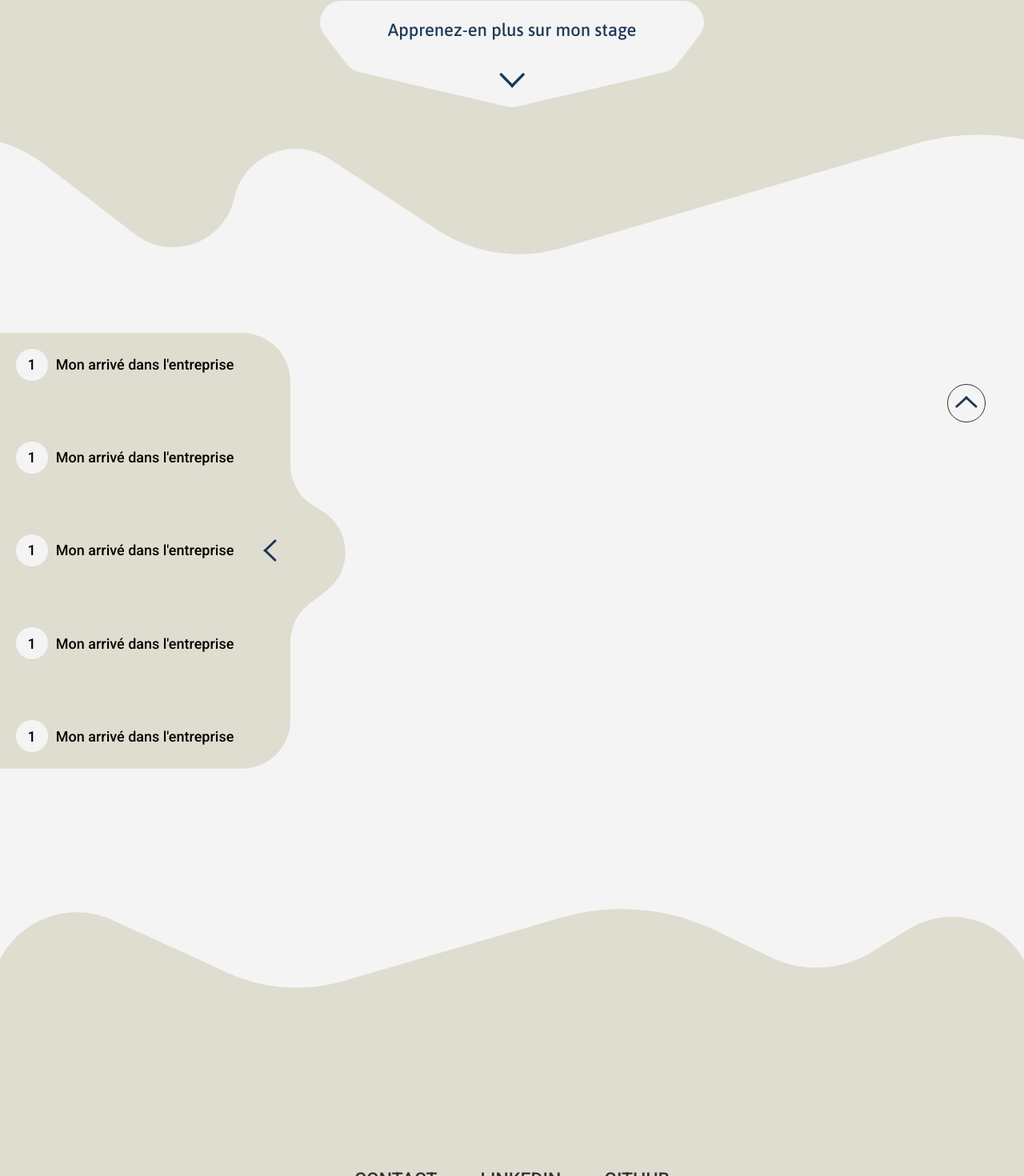
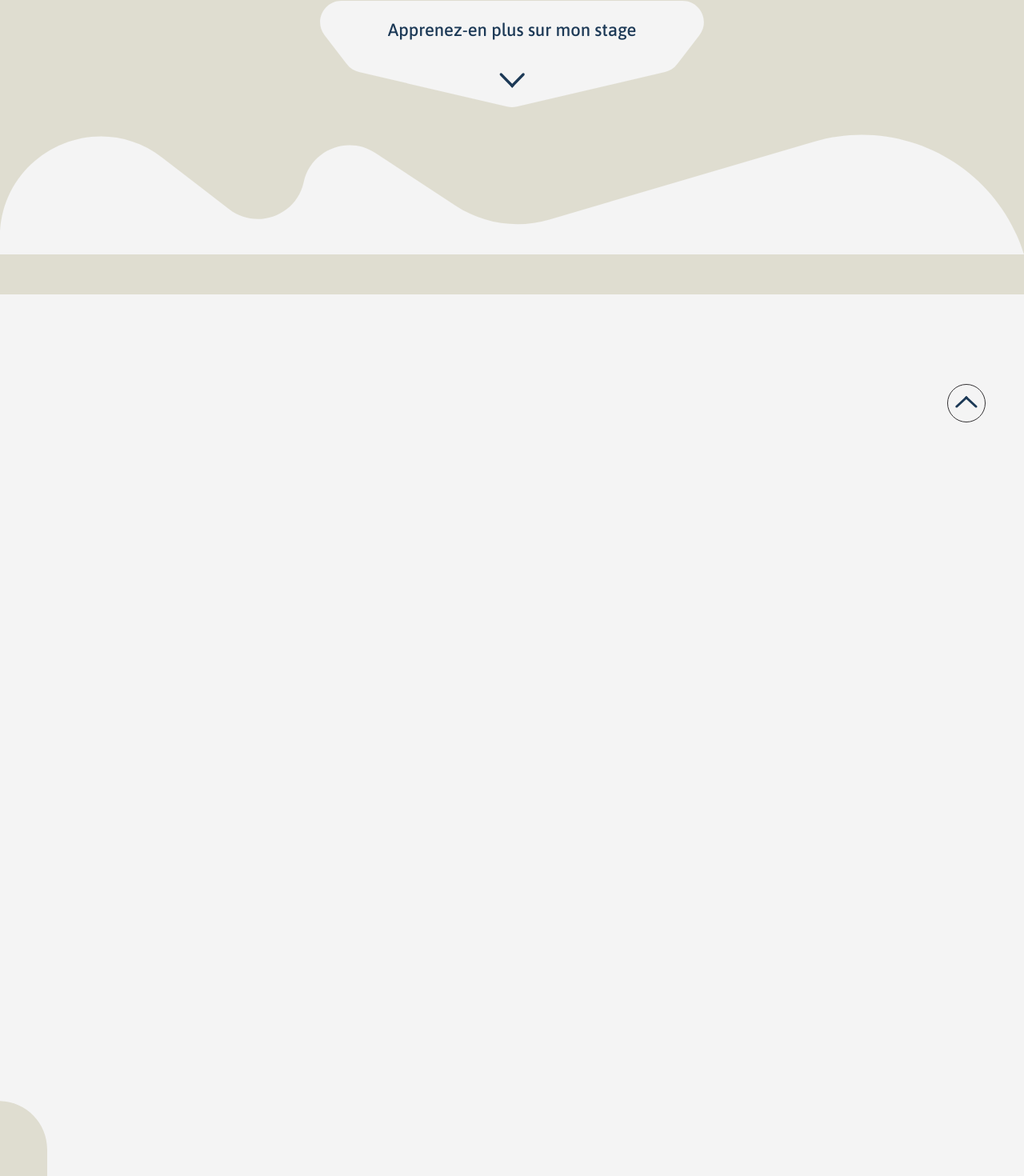
Before and after one commit to evanferron/Rapport_stage, a React (Vite) app: page /articles in a window 1280 px wide. Shown: the part 432-1902 px from the top of the page at 80% size. Built offline with nearby package versions, Linux system fonts and the light colour scheme.

Commit message:
:wrench: | working on articles menu

```diff
--- a/src/components/gotop/gotop.jsx
+++ b/src/components/gotop/gotop.jsx
@@ -7,10 +7,8 @@ const Gotop = () => {
     const scrollHandler = () => {
         const y = window.scrollY
         if (y > 350 && idButton == "hide-button-go-top") {
-            console.log("showing button")
             setIdButton('show-button-go-top')
         } else if (y < 250 && idButton == "show-button-go-top") {
-            console.log("hiding button")
             setIdButton('hide-button-go-top')
         }
     }
--- a/src/components/header/header.jsx
+++ b/src/components/header/header.jsx
@@ -1,6 +1,6 @@
 import "./header.scss";
 import Navbar from "../navbar/navbar";
-
+import wave from "./wave_header.svg"
 const Header = ({ page, title, buttonMessage, buttonTarget }) => {
   return (
     <section id="header">
@@ -12,7 +12,7 @@ const Header = ({ page, title, buttonMessage, buttonTarget }) => {
         <h2>{buttonMessage}</h2>
         <div></div>
       </button>
-      <section></section>
+      <img id="wave-header" src={wave}></img>
     </section>
   );
 };
--- a/src/components/header/header.scss
+++ b/src/components/header/header.scss
@@ -83,12 +83,8 @@
         }
     }
 
-    section {
-        background-image: url("./wave_header.svg");
-        background-position: center;
-        background-color: transparent;
-        background-repeat: no-repeat;
-        background-size: cover;
+    #wave-header {
+        width: 100vw;
     }
 }
 
--- a/src/components/listArticles/listArticles.jsx
+++ b/src/components/listArticles/listArticles.jsx
@@ -1,42 +1,79 @@
 import "./listArticles.scss"
-import arrow from "../gotop/arrowtop.svg"
+import arrow from "./arrow-left.svg"
+import { useState, useEffect } from "react";
 
 const ListArticles = () => {
+    const [isExpanded, setIsExpanded] = useState(false)
+    const [isFixed, setIsFixed] = useState(false)
+    const [isBottom, setIsBottom] = useState(false)
+
+    const scrollHandler = () => {
+        const y = window.scrollY
+        if ((checkElementPosition(document.getElementById("wave-main-bottom")) ||
+            checkElementPosition(document.getElementById("wave-header"))) &&
+            isFixed) {
+            setIsBottom(y > 500 ? true : false)
+            console.log("defixing menu")
+            setIsFixed(false)
+        } else if (!checkElementPosition(document.getElementById("wave-main-bottom")) &&
+            !checkElementPosition(document.getElementById("wave-header")) &&
+            y > 200 &&
+            !isFixed) {
+            console.log("fixing menu")
+            setIsFixed(true)
+        }
+    }
+
+    const checkElementPosition = (el) => {
+        const { top, left, bottom, right } = el.getBoundingClientRect() // the element coo that the menu cannot cross
+        const { innerHeight, innerWidth } = window;
+        return top >= 0 && bottom <= innerHeight;
+    }
+
+    useEffect(() => {
+        window.addEventListener("scroll", scrollHandler);
+        return () =>
+            window.removeEventListener("scroll", scrollHandler);
+    }, [isFixed])
+
     return (
-        <section id="main-list-articles">
+        <section className={`main-list-articles ${isFixed ? "menu-articles-fixed" : `menu-articles-unfixed ${isBottom ? "menu-articles-bottom" : "menu-articles-top"}`}`} id={isExpanded ? "menu-expanded" : "menu-not-expanded"}>
             <ul>
                 <li>
-                    <span>
+                    <span id="is-selected">
                         <p>1</p>
                     </span>
                     <p className='title-article'>Mon arrivé dans l'entreprise</p>
                 </li>
                 <li>
                     <span>
-                        <p>1</p>
+                        <p>2</p>
                     </span>
-                    <p className='title-article'>Mon arrivé dans l'entreprise</p>
+                    <p className='title-article'>Découverte des Technos</p>
                 </li>
                 <li>
                     <span>
-                        <p>1</p>
+                        <p>3</p>
                     </span>
-                    <p className='title-article'>Mon arrivé dans l'entreprise</p>
+                    <p className='title-article'>Mon premier Projet</p>
                 </li>
                 <li>
                     <span>
-                        <p>1</p>
+                        <p>4</p>
                     </span>
-                    <p className='title-article'>Mon arrivé dans l'entreprise</p>
+                    <p className='title-article'>Les modifications</p>
                 </li>
                 <li>
                     <span>
-                        <p>1</p>
+                        <p>5</p>
                     </span>
-                    <p className='title-article'>Mon arrivé dans l'entreprise</p>
+                    <p className='title-article'>Bilan</p>
                 </li>
             </ul>
-            <button className="arrow-slide" id="to-left"><img src={arrow} alt="button display image" /></button>
+            <button className="arrow-slide" id={isExpanded ? "to-left" : "to-right"} onClick={() => {
+                setIsExpanded(!isExpanded)
+                document.getElementsByClassName('arrow-slide')[0].blur()
+            }}><img src={arrow} alt="button display image" /></button>
         </section>
     );
 };
--- a/src/components/listArticles/listArticles.scss
+++ b/src/components/listArticles/listArticles.scss
@@ -1,6 +1,6 @@
 @import "../../utils/variables.scss";
 
-#main-list-articles {
+.main-list-articles {
     height: 80vh;
     width: 27rem;
     background-image: url("./menu.svg");
@@ -22,9 +22,11 @@
 
         li {
             display: flex;
-            justify-content: space-evenly;
+            gap: 3rem;
             border-radius: 22px;
             margin-left: 0.6rem;
+            background-color: $indigo;
+            color: $grey;
 
             &:hover {
                 box-shadow: rgba(0, 0, 0, 0.16) 0px 1px 4px;
@@ -36,16 +38,21 @@
                 width: 2.5rem;
                 height: 2.5rem;
                 border-radius: 100px;
-                background-color: $grey;
                 align-self: center;
                 text-align: center;
                 display: flex;
                 flex-direction: column;
                 justify-content: center;
+                margin-left: 1rem;
 
                 p {
                     margin: 0;
                 }
+            }
+
+            #is-selected {
+                background-color: $grey;
+                color: $indigo;
             }
 
             p {
@@ -59,13 +66,26 @@
         width: 3rem;
         height: 3rem;
         border: none;
-        margin-left: 1rem;
         border-radius: 100px;
         cursor: pointer;
         align-self: center;
+        justify-self: center;
+        margin-right: 3rem;
         display: flex;
         justify-content: center;
         background-color: transparent;
+
+        img {
+            width: 80%;
+            height: 80%;
+            user-select: none;
+            align-self: center;
+        }
+    }
+
+    #to-left {
+        rotate: 0deg;
+        transition: transform 1s, rotate 1s;
 
         &:focus {
             outline: none;
@@ -75,41 +95,61 @@
         &:hover {
             animation: arrow-left-right 1s linear infinite;
         }
-
-        img {
-            width: 80%;
-            height: 80%;
-            user-select: none;
-        }
     }
 
-    #to-left {
-        transform: rotate(-90deg);
+    #to-right {
+        rotate: 180deg;
+        transition: transform 1s, rotate 1s;
 
-        &:active {
-            animation: slide-liste-articles 1s;
+        &:focus {
+            rotate: 180deg;
+            outline: none;
+            animation: arrow-left-right 1s linear infinite;
+        }
+
+        &:hover {
+            rotate: 180deg;
+            animation: arrow-left-right 1s linear infinite;
         }
     }
 }
+
+#menu-expanded {
+    transition: transform 1.5s, position 1s;
+}
+
+#menu-not-expanded {
+    transform: translateX(-19rem);
+    transition: transform 1.5s, position 1s;
+}
+
+.menu-articles-fixed {
+    position: fixed;
+    left: 0;
+    top: 10%;
+}
+
+.menu-articles-unfixed {
+    position: relative;
+}
+
+.menu-articles-bottom {
+    align-self: end;
+}
+
+.menu-articles-top {
+    align-self: start;
+}
+
 
 @keyframes arrow-left-right {
 
     0%,
     100% {
-        transform: translateX(0px) rotate(-90deg);
+        transform: translateX(0px);
     }
 
     50% {
-        transform: translateX(6px) rotate(-90deg);
+        transform: translateX(6px);
     }
 }
-
-@keyframes slide-liste-articles {
-    0% {
-        transform: translateX(0);
-    }
-
-    100% {
-        transform: translateX(-18rem);
-    }
-}
--- a/src/index.scss
+++ b/src/index.scss
@@ -39,9 +39,6 @@ body {
 }
 
 #wave-main-bottom {
-  background-image: url("./wave_bottom.svg");
-  background-position: center;
-  background-color: transparent;
-  background-repeat: no-repeat;
-  background-size: cover;
+  width: 100vw;
+  align-self: flex-end;
 }
--- a/src/pages/articles/articles.jsx
+++ b/src/pages/articles/articles.jsx
@@ -2,6 +2,7 @@ import Header from "../../components/header/header";
 import Footer from "../../components/footer/footer";
 import Gotop from "../../components/gotop/gotop";
 import ListArticles from "../../components/listArticles/listArticles";
+import wave from "../../wave_bottom.svg"
 import "./articles.scss"
 
 const Articles = () => {
@@ -9,8 +10,10 @@ const Articles = () => {
     <main>
       <Header page={"articles"} title={"Mon Expérience"} buttonMessage={"Apprenez-en plus sur mon stage"} buttonTarget={"main-list-articles"}></Header>
       <section id="main-articles-section">
-        <ListArticles></ListArticles>
-        <section id="wave-main-bottom"></section>
+        <section id="articles-container">
+          <ListArticles></ListArticles>
+        </section>
+        <img id="wave-main-bottom" src={wave}></img>
       </section>
       <Gotop></Gotop>
       <Footer></Footer>
--- a/src/pages/articles/articles.scss
+++ b/src/pages/articles/articles.scss
@@ -3,17 +3,14 @@
 #main-articles-section {
     background-color: $grey;
     width: 100vw;
-    height: 110vh; //to change
+    height: min-content; //to change
     display: grid;
     grid-template-rows: 1fr 7rem;
 
     #articles-container {
         height: 200vh;
         width: 70vw;
-        border: 2px $brown solid;
-        justify-self: center;
-        border-radius: 12px;
-        box-shadow: rgba(0, 0, 0, 0.15) 1.95px 1.95px 2.6px;
-        background-color: $grey;
+        display: grid;
+        grid-template-columns: 30rem 1fr;
     }
 }
--- a/src/pages/contact/contact.jsx
+++ b/src/pages/contact/contact.jsx
@@ -5,6 +5,7 @@ import "./contact.scss"
 import github from "../../assets/github.png"
 import linkedin from "../../assets/linkedin.png"
 import email from "../../assets/email.png"
+import wave from "../../wave_bottom.svg"
 import transition from "../../utils/transition";
 
 const Contact = () => {
@@ -60,7 +61,7 @@ const Contact = () => {
             </form>
           </div>
         </section>
-        <section id="wave-main-bottom"></section>
+        <img id="wave-main-bottom" src={wave}></img>
       </section>
       <Gotop></Gotop>
       <Footer></Footer>
```
Also changed, not shown: annexes/flux delete files verisons/rapport supp.PNG (added), src/components/listArticles/arrow-left.svg (added).
